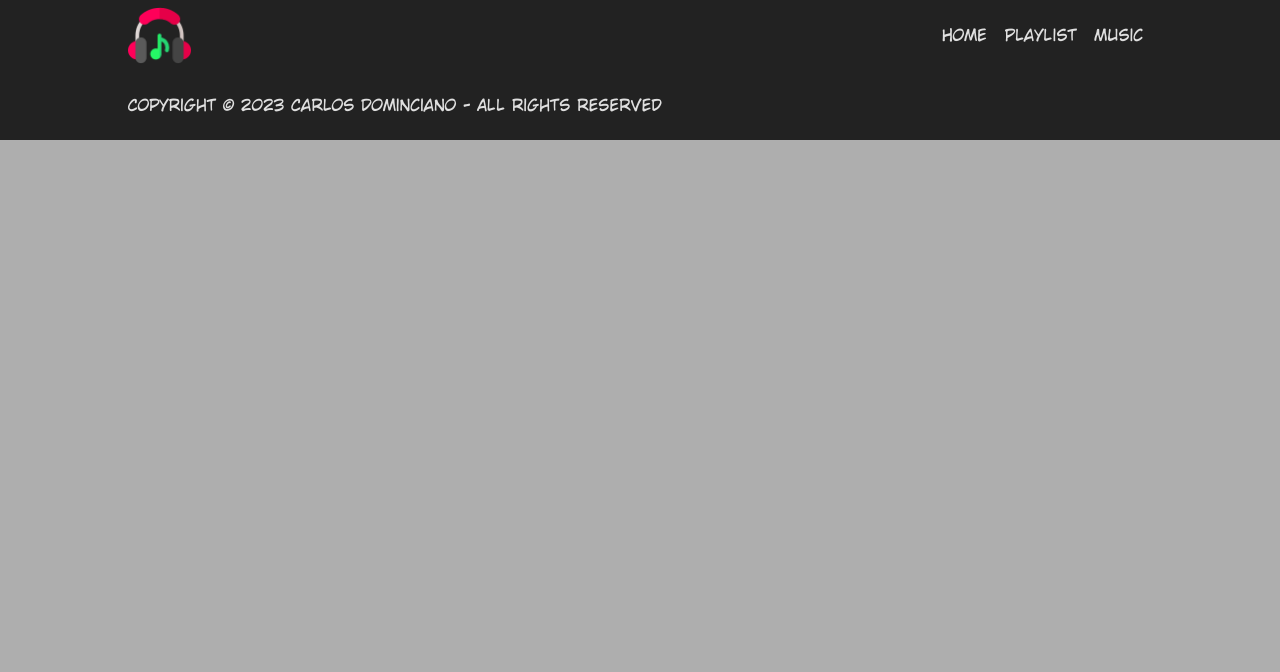
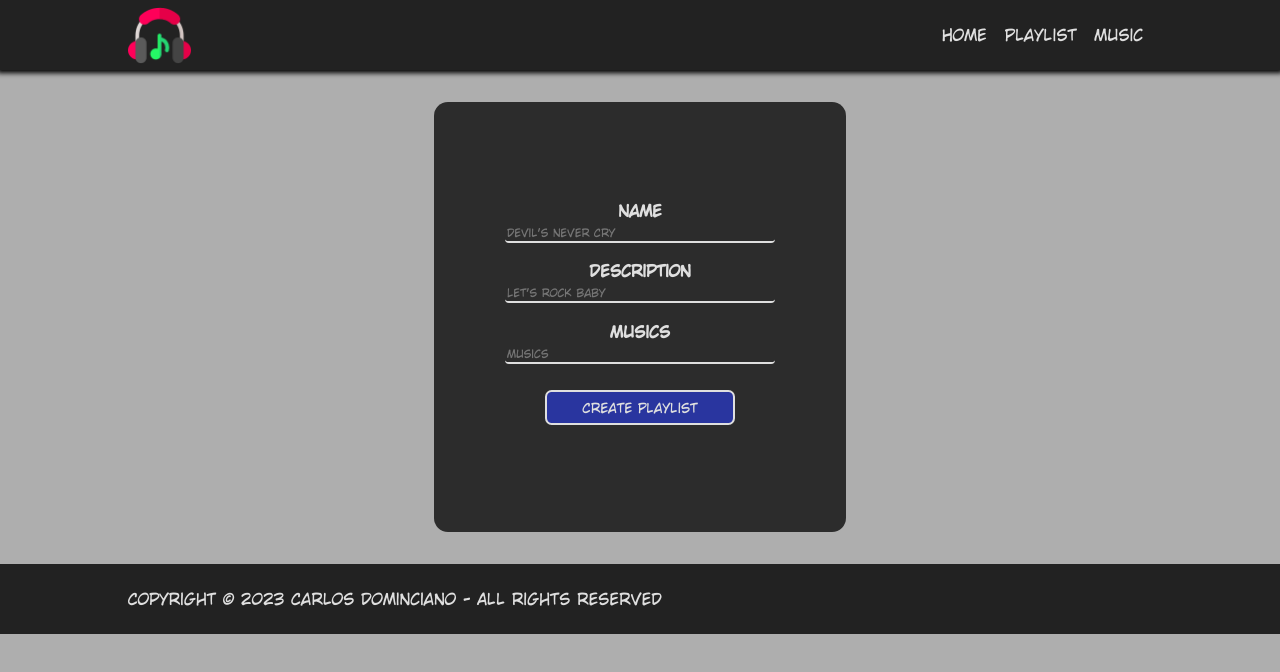
Before and after one commit to CarlosDominciano/quipux, a React (Create React App) app in the folder web/: page /add-music in a window 1280 px wide. Shown: the top 672 px of the page. Built offline with nearby package versions, Linux system fonts and the light colour scheme.

Commit message:
feat: implementing home screen with playlists

```diff
--- /dev/null
+++ b/web/src/components/cardPlaylist/CardPlaylist.jsx
@@ -0,0 +1,16 @@
+import './cardPlaylist.css';
+import '../../css/root.css'
+
+function CardPlaylist(props) {
+    return (
+        <section className="CardPlaylist">
+            <div className="container">
+                <h1>{props.name}</h1> <br />
+                <h1>{props.description}</h1> <br />
+                <h1>{props.musics}</h1> <br />
+            </div>
+        </section>
+    )
+}
+
+export default CardPlaylist;
--- a/web/src/pages/addMusic/AddMusic.jsx
+++ b/web/src/pages/addMusic/AddMusic.jsx
@@ -10,7 +10,22 @@ function AddMusic() {
     return (
         <>
             <Header/>
+            <section className="add-playlist">
+                <div className="container">
+                    <form id="form_add_playlist" action="" method="post">
+                        <label htmlFor="name">Name</label>
+                        <input placeholder="Devil's Never Cry" type="text" id="name"/>
 
+                        <label htmlFor="description">Description</label>
+                        <input placeholder="Let's rock baby" type="text" id="description"/>
+
+                        <label htmlFor="musics">Musics</label>
+                        <input placeholder="Musics" type="text" id="musics"/>
+
+                        <button id="btn_add_playlist" type="submit">Create Playlist</button>
+                    </form>
+                </div>
+            </section>
             <Footer/>
         </>
     )
--- a/web/src/pages/addPlaylist/AddPlaylist.jsx
+++ b/web/src/pages/addPlaylist/AddPlaylist.jsx
@@ -4,6 +4,7 @@ import { useState, useEffect } from "react";
 import Header from "../../components/header/Header.jsx"
 import Footer from "../../components/footer/Footer.jsx"
 import api from "../../api.js";
+import axios from "axios";
 
 import "./AddPlaylist.css"
 
@@ -15,7 +16,7 @@ function AddPlaylist() {
     useEffect(() => { listMusics() }, [] )
 
     function listMusics() {
-        api.get()
+        api.get("/musics")
         .then(function (response) {
             console.log(response.data);
             setMusics(response.data);
@@ -26,7 +27,7 @@ function AddPlaylist() {
     }
 
     //Ele pegaria os dados e os deixaria salvos em um array para que o usuário pudesse utilizar disso depois para
-    //colocar esses dados na playlist, de preferência através de um <select> </select>
+    //colocar esses dados na playlist, de preferência através de um
 
     return (
         <>
--- a/web/src/pages/home/Home.jsx
+++ b/web/src/pages/home/Home.jsx
@@ -1,15 +1,49 @@
 import Header from "../../components/header/Header.jsx"
 import Footer from "../../components/footer/Footer.jsx"
+import CardPlaylist from "../../components/cardPlaylist/CardPlaylist.jsx";
+import api from "../../api.js";
+import { useNavigate } from "react-router-dom"
+import { useState, useEffect } from "react";
 
 function Home() {
 
+    const navigate = useNavigate()
+    const [playlists, setPlaylists] = useState( [] )
+
+    useEffect(() => { listPlaylists() }, [] )
+
+    function listPlaylists() {
+        api.get("/playlists")
+        .then(function (response) {
+            console.log(response.data);
+            setPlaylists(response.data);
+        })
+        .catch((error) => {
+            console.log(error)
+        });
+    }
+
     //Aqui ficaria todas as playlists listadas e organizadas, cada uma pondendo ser expandida para ver as músicas
     //todas as suas informações
+    //Passei o dia todo tentando resolcer esse problema, então esse final acabou ficando sem css :(
+
 
     return (
         <>
             <Header/>
-
+            {
+            playlists.map((playlist, index) => {
+                        return (
+                            <CardPlaylist
+                                key={playlist.id}
+                                id={playlist.id}
+                                name={playlist.name}
+                                description={playlist.description}
+                                musics={playlist.musics.length}
+                            />
+                        );
+                    })
+            }
             <Footer/>
         </>
     )
```
Also changed, not shown: web/src/components/cardPlaylist/cardPlaylist.css (added), web/src/components/cardPlaylist/cardPlaylist.js (added).
